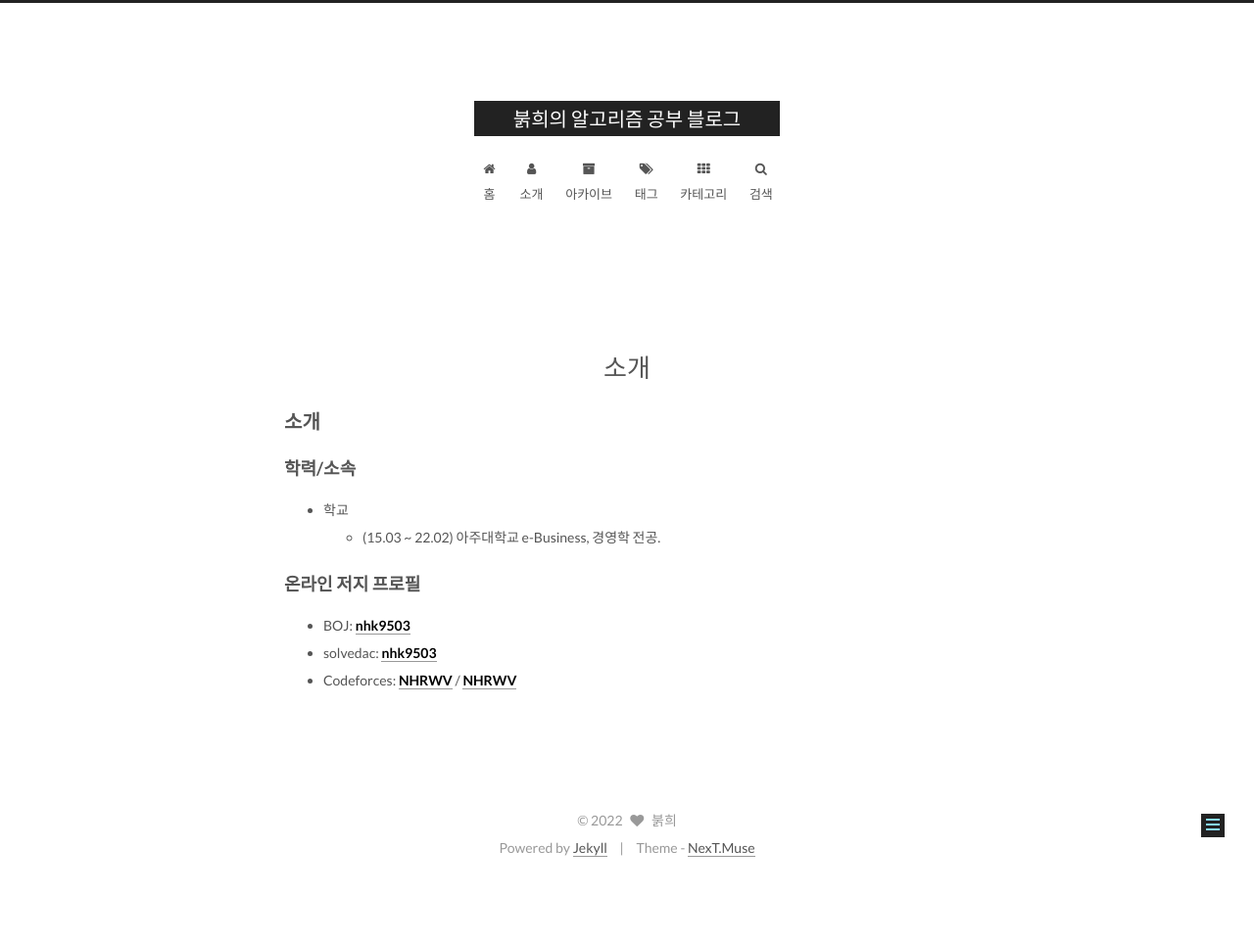
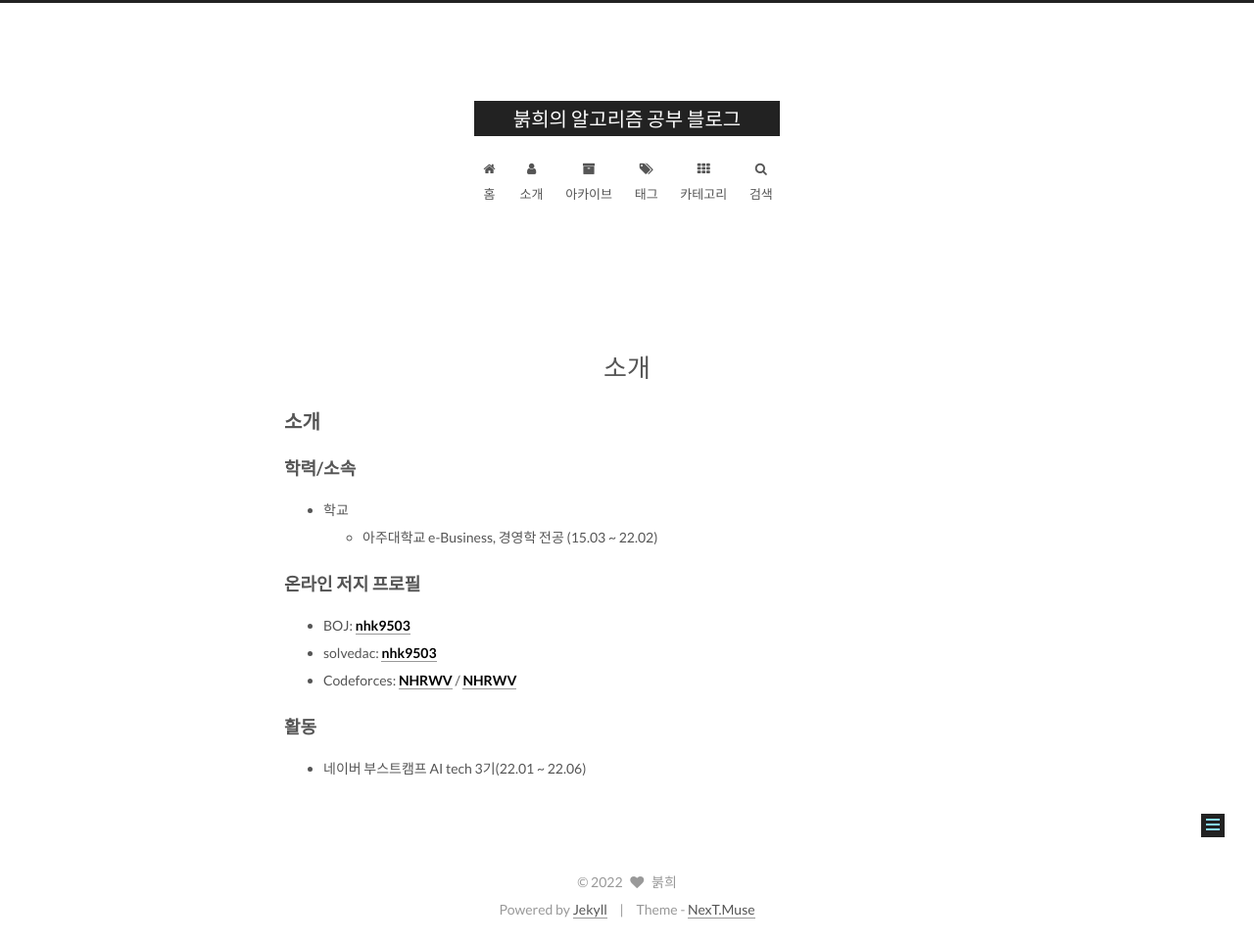
Before and after one commit to NHRWV/nhrwv.github.io, a Jekyll site: the page built from about/index.md, in a window 1280 px wide. Shown: the whole page at 98% size. Built offline with Jekyll 4.4.1, drawn with Linux system fonts in a browser that asks for light colours; nearby versions of some CDN libraries; comment, search, counter and statistics services are not loaded; our own code applies the rules of GitHub Pages for plain Markdown files; before the commit the page ends 900 px from its top, so only the background shows below that.

Commit message:
Update index.md

```diff
--- a/about/index.md
+++ b/about/index.md
@@ -7,7 +7,11 @@ type: about
 
 ### 학력/소속
 * 학교
-  * (15.03 ~ 22.02) 아주대학교 e-Business, 경영학 전공.
+  * 아주대학교 e-Business, 경영학 전공 (15.03 ~ 22.02)
 
 ### 온라인 저지 프로필
 {% include judge_profile.html boj_id="nhk9503" boj_bias="27" codeforces_id="NHRWV" %}
+
+
+### 활동
+* 네이버 부스트캠프 AI tech 3기(22.01 ~ 22.06)
```
